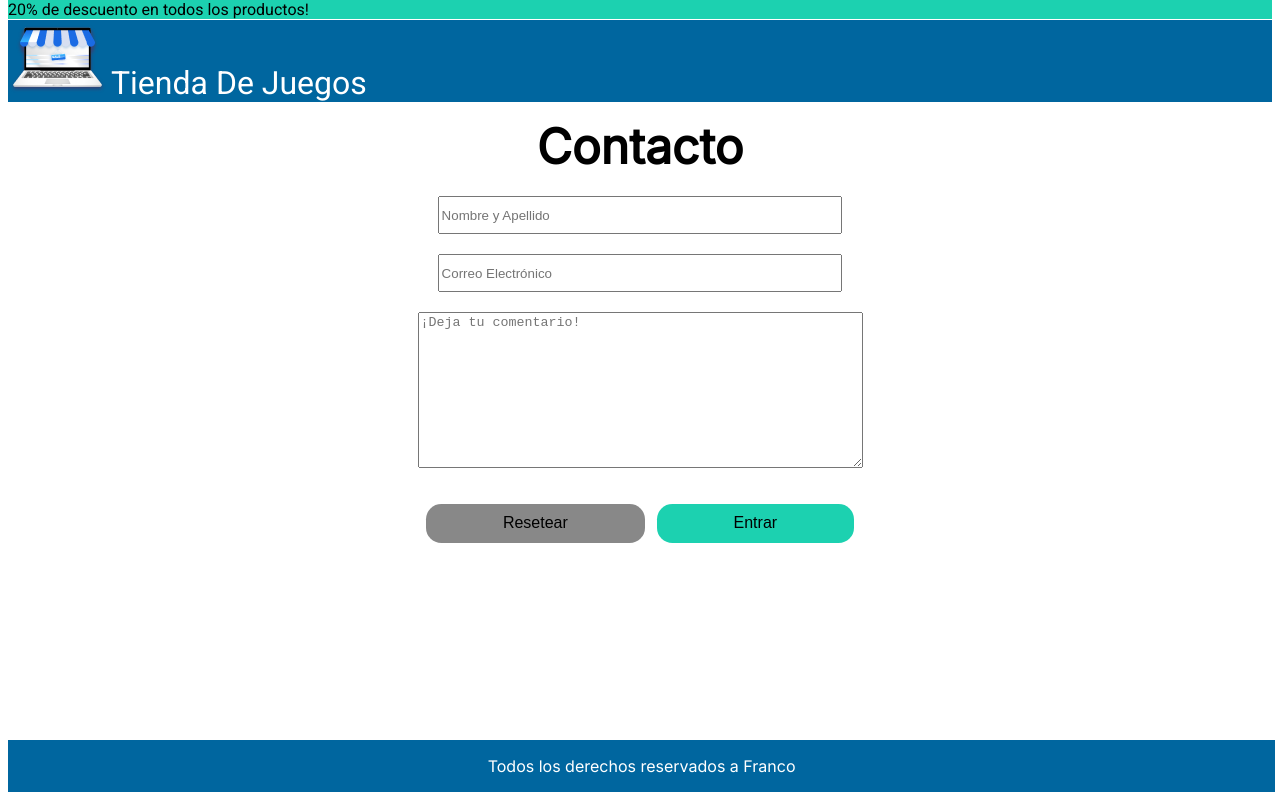
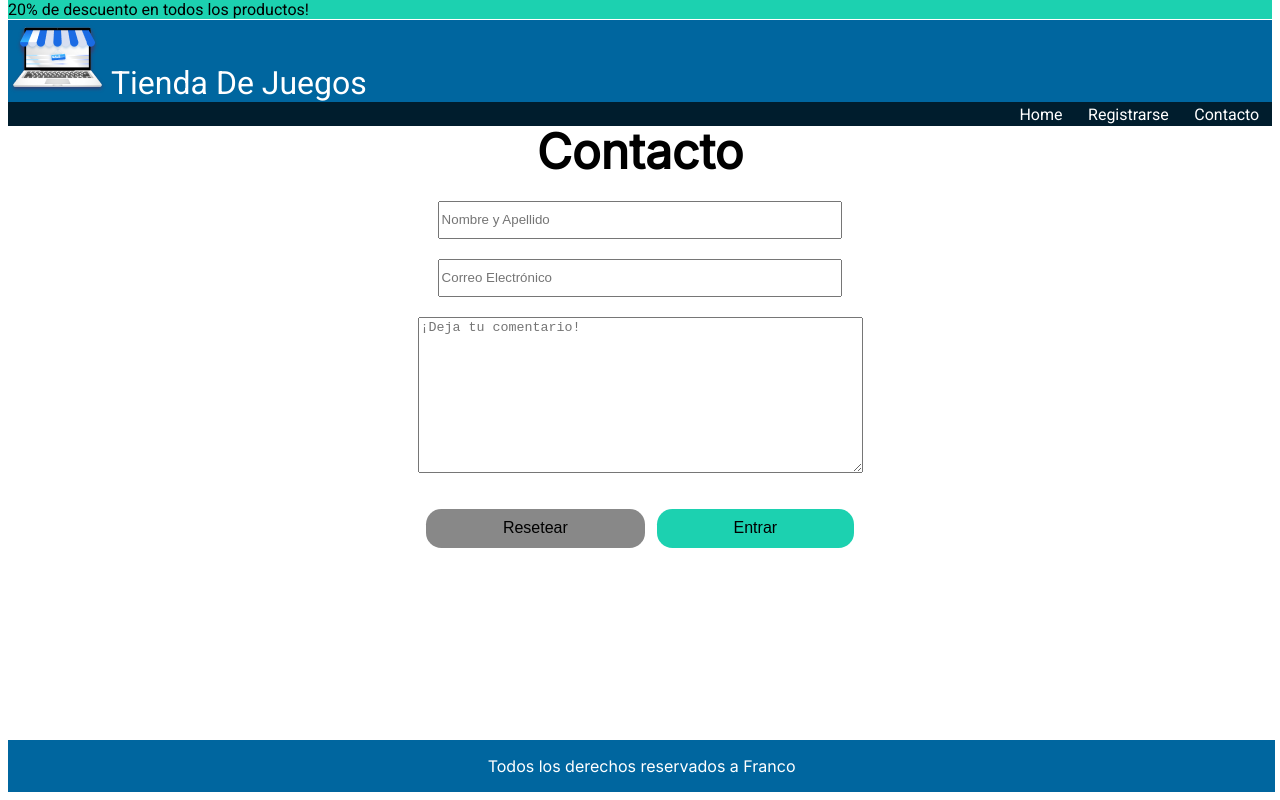
Before and after one commit to aquamantop/Formularios, a plain HTML site: page contacto.html in a window 1280 px wide. Drawn offline with Linux system fonts and the light colour scheme.

Commit message:
nav a registro y contacto

```diff
--- a/contacto.html
+++ b/contacto.html
@@ -20,11 +20,13 @@
             <img src="./Img/logo.png" alt="Logo">
             <span id="titulo">Tienda De Juegos</span>
         </div>
-        <div class="links">
-            <a href="./index.html">Home</a>
-            <a href="./registro.html">Registrarse</a>
-            <a href="./contacto.html">Contacto</a>
-        </div>
+        <nav>
+            <ul type="none" class="links">
+                <li class="items"><a href="./index.html">Home</a></li>
+                <li class="items"><a href="./registro.html">Registrarse</a></li>
+                <li class="items"><a href="./contacto.html">Contacto</a></li>
+            </ul>
+        </nav>
     </header>
 
     <main>
```
Also changed, not shown: registro.html (+7 -5 lines).
